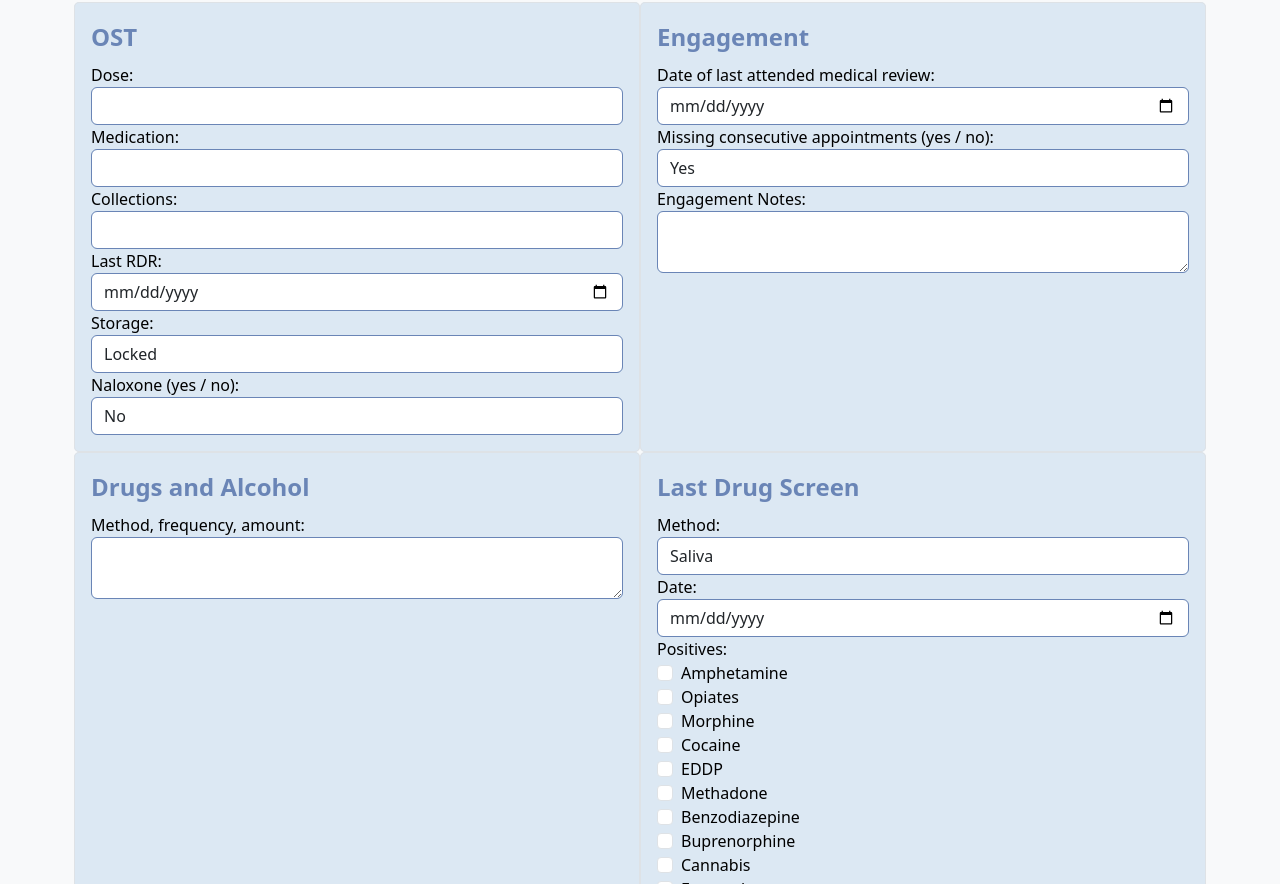
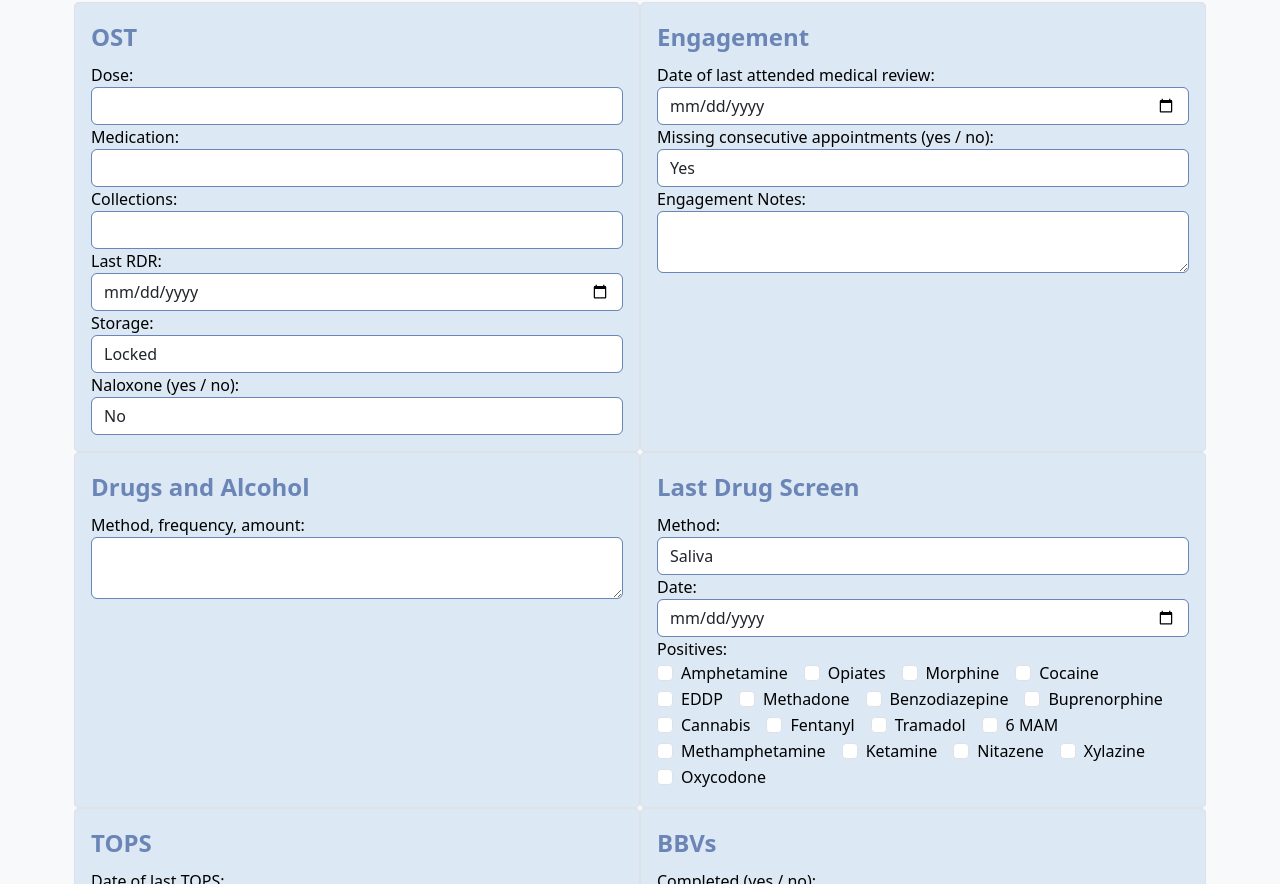
Before and after one commit to Jonfuk/jonfuk.github.io, a plain HTML site: page sup.htm in a window 1280 px wide. Shown: the part 68-952 px from the top of the page. Drawn offline with nearby package versions, Linux system fonts and the light colour scheme.

Commit message:
Update sup.htm
Positive drug test list to grid layout

```diff
--- a/sup.htm
+++ b/sup.htm
@@ -143,24 +143,75 @@
     <label>Date:</label>
     <input type="date" class="form-control">
     <label>Positives:</label>
-                <div class="form-check">
-                    <input type="checkbox" class="form-check-input" id="amphetamine"><label class="form-check-label" for="amphetamine">Amphetamine</label><br>
-                    <input type="checkbox" class="form-check-input" id="opiates"><label class="form-check-label" for="opiates">Opiates</label><br>
-                    <input type="checkbox" class="form-check-input" id="morphine"><label class="form-check-label" for="morphine">Morphine</label><br>
-                    <input type="checkbox" class="form-check-input" id="cocaine"><label class="form-check-label" for="cocaine">Cocaine</label><br>
-                    <input type="checkbox" class="form-check-input" id="eddp"><label class="form-check-label" for="eddp">EDDP</label><br>
-                    <input type="checkbox" class="form-check-input" id="methadone"><label class="form-check-label" for="methadone">Methadone</label><br>
-                    <input type="checkbox" class="form-check-input" id="benzodiazepine"><label class="form-check-label" for="benzodiazepine">Benzodiazepine</label><br>
-                    <input type="checkbox" class="form-check-input" id="buprenorphine"><label class="form-check-label" for="buprenorphine">Buprenorphine</label><br>
-                    <input type="checkbox" class="form-check-input" id="cannabis"><label class="form-check-label" for="cannabis">Cannabis</label><br>
-                    <input type="checkbox" class="form-check-input" id="fentanyl"><label class="form-check-label" for="fentanyl">Fentanyl</label><br>
-                    <input type="checkbox" class="form-check-input" id="tramadol"><label class="form-check-label" for="tramadol">Tramadol</label><br>
-                    <input type="checkbox" class="form-check-input" id="6mam"><label class="form-check-label" for="6mam">6 MAM</label><br>
-                    <input type="checkbox" class="form-check-input" id="methamphetamine"><label class="form-check-label" for="methamphetamine">Methamphetamine</label><br>
-                    <input type="checkbox" class="form-check-input" id="ketamine"><label class="form-check-label" for="ketamine">Ketamine</label><br>
-                    <input type="checkbox" class="form-check-input" id="nitazene"><label class="form-check-label" for="nitazene">Nitazene</label><br>
-                    <input type="checkbox" class="form-check-input" id="xylazine"><label class="form-check-label" for="xylazine">Xylazine</label><br>
-                    <input type="checkbox" class="form-check-input" id="oxycodone"><label class="form-check-label" for="oxycodone">Oxycodone</label><br>
+    <div class="d-flex flex-wrap">
+        <div class="form-check me-3">
+            <input type="checkbox" class="form-check-input" id="amphetamine">
+            <label class="form-check-label" for="amphetamine">Amphetamine</label>
+        </div>
+        <div class="form-check me-3">
+            <input type="checkbox" class="form-check-input" id="opiates">
+            <label class="form-check-label" for="opiates">Opiates</label>
+        </div>
+        <div class="form-check me-3">
+            <input type="checkbox" class="form-check-input" id="morphine">
+            <label class="form-check-label" for="morphine">Morphine</label>
+        </div>
+        <div class="form-check me-3">
+            <input type="checkbox" class="form-check-input" id="cocaine">
+            <label class="form-check-label" for="cocaine">Cocaine</label>
+        </div>
+        <div class="form-check me-3">
+            <input type="checkbox" class="form-check-input" id="eddp">
+            <label class="form-check-label" for="eddp">EDDP</label>
+        </div>
+        <div class="form-check me-3">
+            <input type="checkbox" class="form-check-input" id="methadone">
+            <label class="form-check-label" for="methadone">Methadone</label>
+        </div>
+        <div class="form-check me-3">
+            <input type="checkbox" class="form-check-input" id="benzodiazepine">
+            <label class="form-check-label" for="benzodiazepine">Benzodiazepine</label>
+        </div>
+        <div class="form-check me-3">
+            <input type="checkbox" class="form-check-input" id="buprenorphine">
+            <label class="form-check-label" for="buprenorphine">Buprenorphine</label>
+        </div>
+        <div class="form-check me-3">
+            <input type="checkbox" class="form-check-input" id="cannabis">
+            <label class="form-check-label" for="cannabis">Cannabis</label>
+        </div>
+        <div class="form-check me-3">
+            <input type="checkbox" class="form-check-input" id="fentanyl">
+            <label class="form-check-label" for="fentanyl">Fentanyl</label>
+        </div>
+        <div class="form-check me-3">
+            <input type="checkbox" class="form-check-input" id="tramadol">
+            <label class="form-check-label" for="tramadol">Tramadol</label>
+        </div>
+        <div class="form-check me-3">
+            <input type="checkbox" class="form-check-input" id="6mam">
+            <label class="form-check-label" for="6mam">6 MAM</label>
+        </div>
+        <div class="form-check me-3">
+            <input type="checkbox" class="form-check-input" id="methamphetamine">
+            <label class="form-check-label" for="methamphetamine">Methamphetamine</label>
+        </div>
+        <div class="form-check me-3">
+            <input type="checkbox" class="form-check-input" id="ketamine">
+            <label class="form-check-label" for="ketamine">Ketamine</label>
+        </div>
+        <div class="form-check me-3">
+            <input type="checkbox" class="form-check-input" id="nitazene">
+            <label class="form-check-label" for="nitazene">Nitazene</label>
+        </div>
+        <div class="form-check me-3">
+            <input type="checkbox" class="form-check-input" id="xylazine">
+            <label class="form-check-label" for="xylazine">Xylazine</label>
+        </div>
+        <div class="form-check me-3">
+            <input type="checkbox" class="form-check-input" id="oxycodone">
+            <label class="form-check-label" for="oxycodone">Oxycodone</label>
+        </div>
     </div>
 </fieldset>
         </div>
```
Lines whose indentation alone changed are shown as unchanged.
